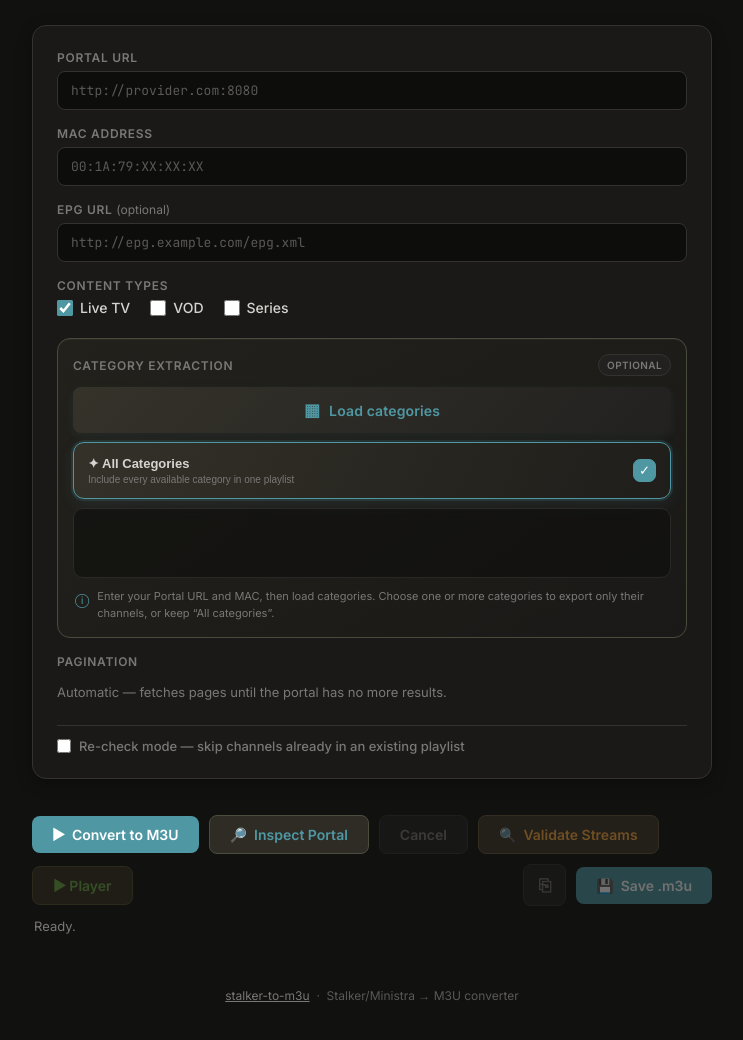
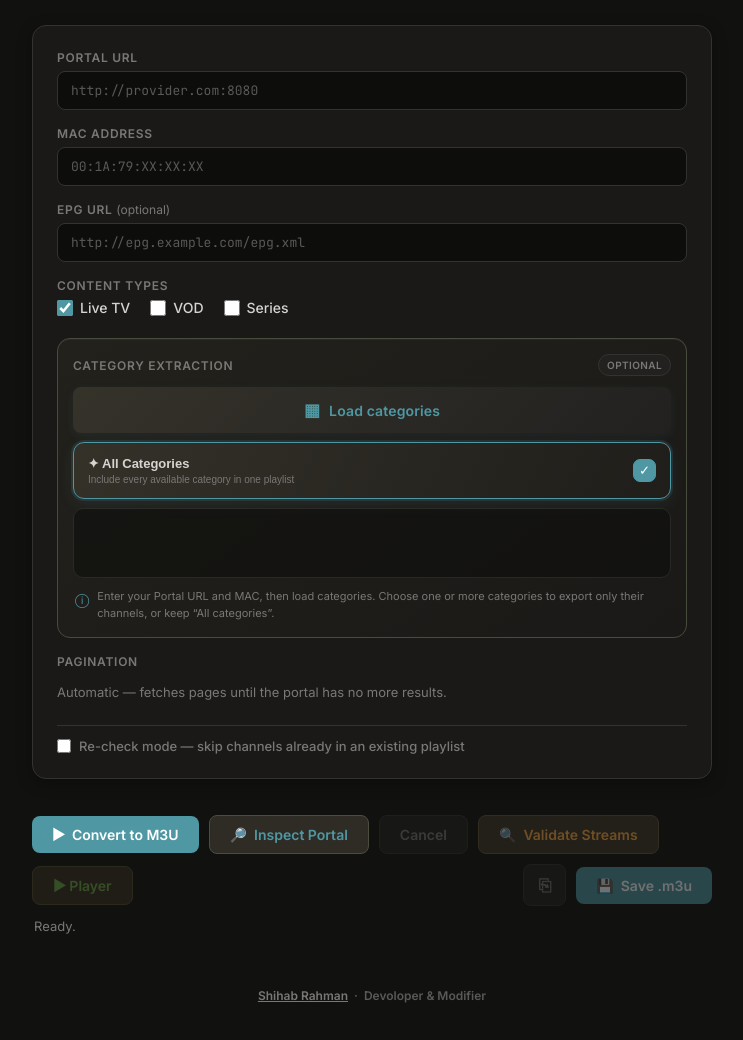
Before and after one commit to Neo045/mac-to-m3u, a plain HTML site: page public/index.html in a window 1280 px wide. Shown: the part 56-1096 px from the top of the page, without its empty margins (268-1011 px from the left). Drawn offline with nearby package versions, Linux system fonts and the light colour scheme.

Commit message:
Add files via upload

```diff
--- a/public/index.html
+++ b/public/index.html
@@ -548,9 +548,9 @@ tr:hover td{background:var(--surf2)}
 </div>
 
 <footer class="footer">
-  <a href="https://github.com/SamoTech/stalker-to-m3u" target="_blank" rel="noopener">stalker-to-m3u</a>
-  &nbsp;·&nbsp; Stalker/Ministra → M3U converter
-</footer>
+  <a href="https://shihabrahmanprofile.blogspot.com/" target="_blank" rel="noopener"><b>Shihab Rahman</b></a><b>
+  &nbsp;·&nbsp; Devoloper & Modifier
+</b></footer>
 
 <!-- HLS.js and Dash.js via CDN -->
 <script src="https://cdn.jsdelivr.net/npm/hls.js@latest/dist/hls.min.js"></script>
```
